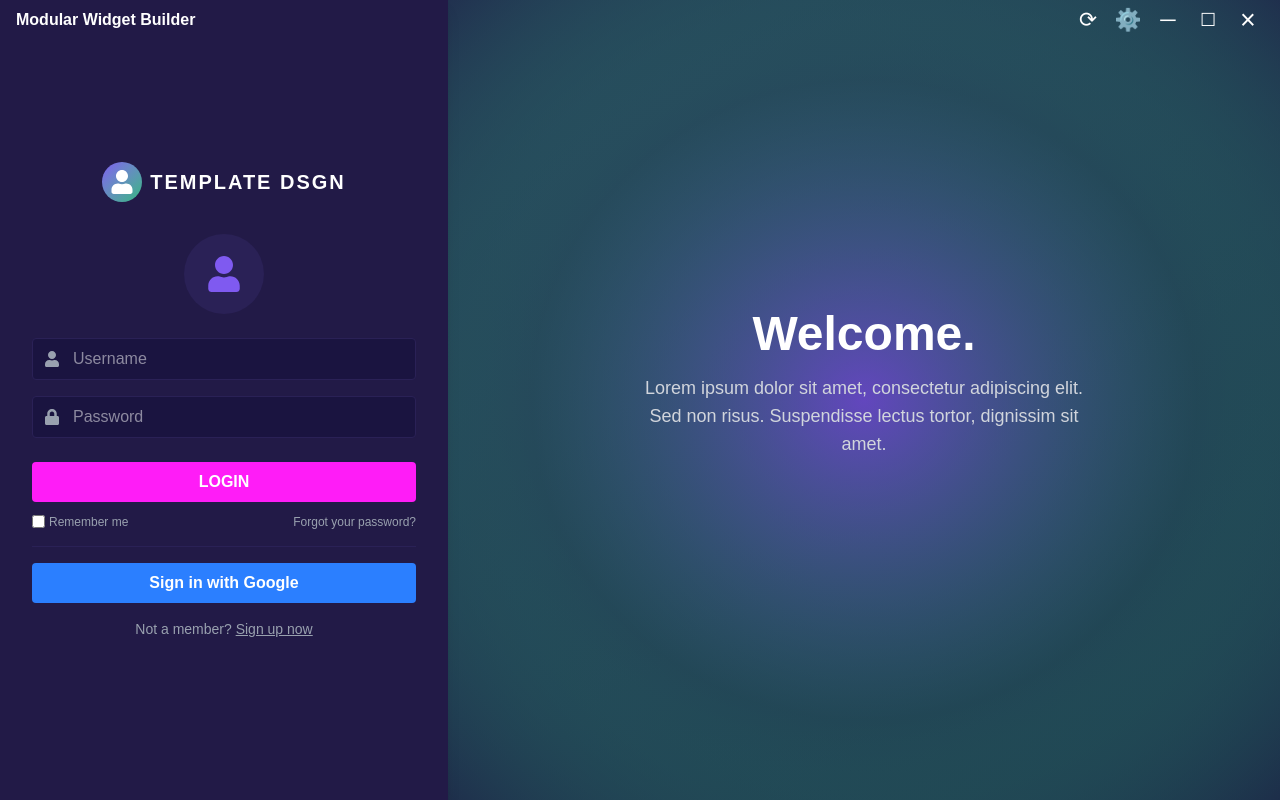
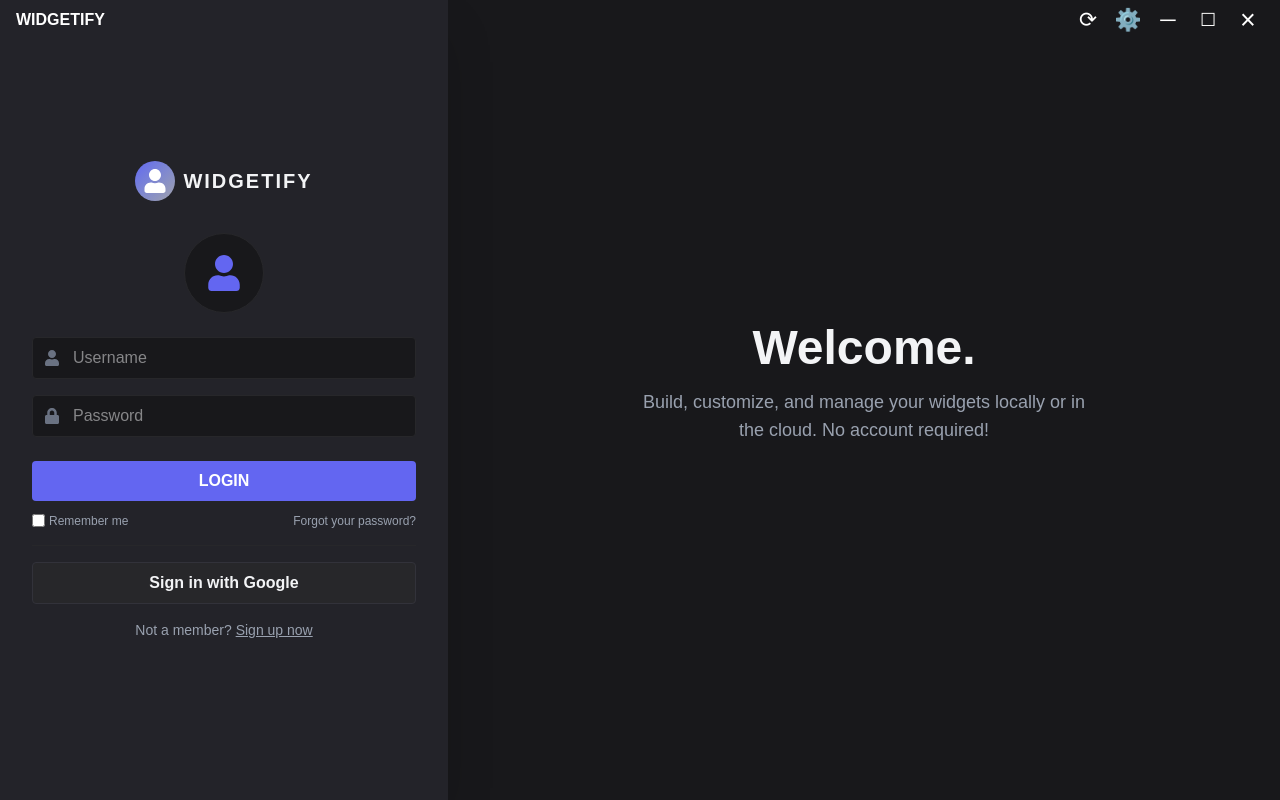
Before and after one commit to llotze/modular-widget-builder, a Next.js app: page /auth/signin in a window 1280 px wide. Built offline with nearby package versions, Linux system fonts and the light colour scheme.

Commit message:
in progress

```diff
--- a/electron.js
+++ b/electron.js
@@ -68,15 +68,3 @@ ipcMain.handle("save-widget", async (event, dirPath, widget) => {
   fs.writeFileSync(filePath, JSON.stringify(widget, null, 2));
   return true;
 });
-
-const { contextBridge, ipcRenderer } = require("electron");
-
-contextBridge.exposeInMainWorld("electronAPI", {
-  minimize: () => ipcRenderer.send("window-minimize"),
-  maximize: () => ipcRenderer.send("window-maximize"),
-  close: () => ipcRenderer.send("window-close"),
-  openDevTools: () => ipcRenderer.send("window-open-devtools"),
-  selectWidgetsDir: () => ipcRenderer.invoke("select-widgets-dir"),
-  readWidgets: (dirPath) => ipcRenderer.invoke("read-widgets", dirPath),
-  saveWidget: (dirPath, widget) => ipcRenderer.invoke("save-widget", dirPath, widget),
-});
--- a/preload.js
+++ b/preload.js
@@ -5,4 +5,7 @@ contextBridge.exposeInMainWorld("electronAPI", {
   maximize: () => ipcRenderer.send("window-maximize"),
   close: () => ipcRenderer.send("window-close"),
   openDevTools: () => ipcRenderer.send("window-open-devtools"),
+  selectWidgetsDir: () => ipcRenderer.invoke("select-widgets-dir"),
+  readWidgets: (dirPath) => ipcRenderer.invoke("read-widgets", dirPath),
+  saveWidget: (dirPath, widget) => ipcRenderer.invoke("save-widget", dirPath, widget),
 });
--- a/src/app/auth/signin/page.tsx
+++ b/src/app/auth/signin/page.tsx
@@ -10,21 +10,21 @@ export default function SignIn() {
   const router = useRouter();
 
   return (
-    <div className="min-h-screen flex bg-gradient-to-br from-[#2a2156] to-[#1a1440]">
+    <div className="min-h-screen flex bg-[#18181b]">
       {/* Left: Sign In Form */}
-      <div className="flex flex-col justify-center items-center w-full max-w-md bg-[#221a47] px-8 py-12 shadow-lg z-10">
+      <div className="flex flex-col justify-center items-center w-full max-w-md bg-[#232329] px-8 py-12 shadow-2xl z-10">
         {/* Logo and Title */}
         <div className="flex items-center gap-2 mb-8">
-          <div className="w-10 h-10 bg-gradient-to-br from-[#7f5af0] to-[#2cb67d] rounded-full flex items-center justify-center">
+          <div className="w-10 h-10 bg-gradient-to-br from-[#6366f1] to-[#a1a1aa] rounded-full flex items-center justify-center">
             <FaUser className="text-white text-2xl" />
           </div>
-          <span className="text-white text-xl font-bold tracking-widest">
-            TEMPLATE DSGN
+          <span className="text-gray-100 text-xl font-bold tracking-widest">
+            WIDGETIFY
           </span>
         </div>
         {/* Avatar Icon */}
-        <div className="w-20 h-20 rounded-full bg-[#2a2156] flex items-center justify-center mb-6">
-          <FaUser className="text-4xl text-[#7f5af0]" />
+        <div className="w-20 h-20 rounded-full bg-[#18181b] flex items-center justify-center mb-6 border border-[#27272a]">
+          <FaUser className="text-4xl text-[#6366f1]" />
         </div>
         {/* Form */}
         <form
@@ -35,30 +35,30 @@ export default function SignIn() {
           className="flex flex-col gap-4 w-full"
         >
           <div className="relative">
-            <FaUser className="absolute left-3 top-1/2 -translate-y-1/2 text-gray-400" />
+            <FaUser className="absolute left-3 top-1/2 -translate-y-1/2 text-gray-500" />
             <input
               type="email"
               placeholder="Username"
               value={email}
               onChange={(e) => setEmail(e.target.value)}
               required
-              className="pl-10 pr-3 py-2 rounded bg-[#1a1440] text-white border border-[#2a2156] focus:outline-none focus:border-[#7f5af0] w-full"
+              className="pl-10 pr-3 py-2 rounded bg-[#18181b] text-gray-100 border border-[#27272a] focus:outline-none focus:border-[#6366f1] w-full transition"
             />
           </div>
           <div className="relative">
-            <FaLock className="absolute left-3 top-1/2 -translate-y-1/2 text-gray-400" />
+            <FaLock className="absolute left-3 top-1/2 -translate-y-1/2 text-gray-500" />
             <input
               type="password"
               placeholder="Password"
               value={password}
               onChange={(e) => setPassword(e.target.value)}
               required
-              className="pl-10 pr-3 py-2 rounded bg-[#1a1440] text-white border border-[#2a2156] focus:outline-none focus:border-[#7f5af0] w-full"
+              className="pl-10 pr-3 py-2 rounded bg-[#18181b] text-gray-100 border border-[#27272a] focus:outline-none focus:border-[#6366f1] w-full transition"
             />
           </div>
           <button
             type="submit"
-            className="bg-[#ff1cf7] hover:bg-[#e600e6] text-white font-bold py-2 rounded mt-2 transition-colors"
+            className="bg-[#6366f1] hover:bg-[#4f46e5] text-white font-bold py-2 rounded mt-2 transition-colors"
           >
             LOGIN
           </button>
@@ -66,23 +66,23 @@ export default function SignIn() {
         {/* Extra options */}
         <div className="flex justify-between w-full mt-3 text-xs text-gray-400">
           <label className="flex items-center gap-1">
-            <input type="checkbox" className="accent-[#7f5af0]" />
+            <input type="checkbox" className="accent-[#6366f1]" />
             Remember me
           </label>
           <button
             type="button"
-            className="hover:text-white transition-colors"
+            className="hover:text-gray-200 transition-colors"
             onClick={() => router.push("/auth/forgot")}
           >
             Forgot your password?
           </button>
         </div>
         {/* Divider */}
-        <div className="w-full border-t border-[#2a2156] my-4" />
+        <div className="w-full border-t border-[#27272a] my-4" />
         {/* Social/Google Sign In */}
         <button
           type="button"
-          className="bg-blue-500 hover:bg-blue-600 text-white font-bold py-2 rounded w-full transition-colors"
+          className="bg-[#27272a] hover:bg-[#32323a] text-gray-100 font-bold py-2 rounded w-full transition-colors border border-[#32323a]"
           onClick={() => signIn("google", { callbackUrl: "/" })}
         >
           Sign in with Google
@@ -106,24 +106,17 @@ export default function SignIn() {
         </button>
       </div>
       {/* Right: Welcome Splash */}
-      <div className="hidden md:flex flex-1 flex-col justify-center items-center relative overflow-hidden">
-        <div className="absolute inset-0 z-0">
+      <div className="hidden md:flex flex-1 flex-col justify-center items-center relative overflow-hidden bg-[#18181b]">
+        <div className="absolute inset-0 z-0 pointer-events-none">
           <svg width="100%" height="100%">
-            <defs>
-              <radialGradient id="swirl" cx="50%" cy="50%" r="80%">
-                <stop offset="0%" stopColor="#7f5af0" stopOpacity="0.7" />
-                <stop offset="50%" stopColor="#2cb67d" stopOpacity="0.3" />
-                <stop offset="100%" stopColor="#1a1440" stopOpacity="0.8" />
-              </radialGradient>
-            </defs>
             <rect width="100%" height="100%" fill="url(#swirl)" />
           </svg>
         </div>
         <div className="relative z-10 flex flex-col items-center">
-          <h1 className="text-5xl font-bold text-white mb-4">Welcome.</h1>
-          <p className="text-lg text-gray-300 max-w-md text-center mb-8">
-            Lorem ipsum dolor sit amet, consectetur adipiscing elit. Sed non
-            risus. Suspendisse lectus tortor, dignissim sit amet.
+          <h1 className="text-5xl font-bold text-gray-100 mb-4">Welcome.</h1>
+          <p className="text-lg text-gray-400 max-w-md text-center mb-8">
+            Build, customize, and manage your widgets locally or in the cloud. No
+            account required!
           </p>
         </div>
       </div>
--- a/src/app/components/CustomTitleBar.tsx
+++ b/src/app/components/CustomTitleBar.tsx
@@ -22,7 +22,7 @@ export default function CustomTitleBar() {
         pointerEvents: "auto",
       }}
     >
-      <span className="font-bold text-white text-base">Modular Widget Builder</span>
+      <span className="font-bold text-white text-base">WIDGETIFY</span>
       <div className="flex gap-2" style={{ WebkitAppRegion: "no-drag" }}>
         {/* Debug/Dev Buttons */}
         {process.env.NODE_ENV === "development" && (
```
